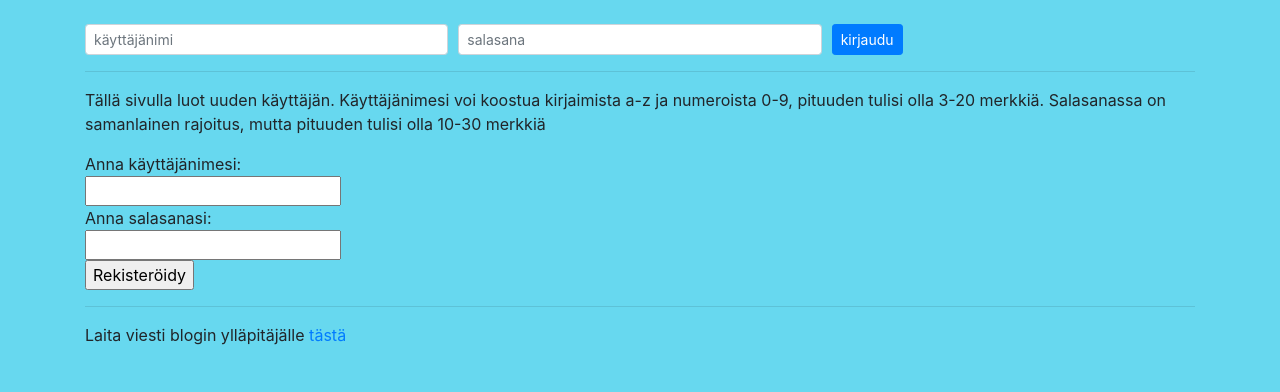
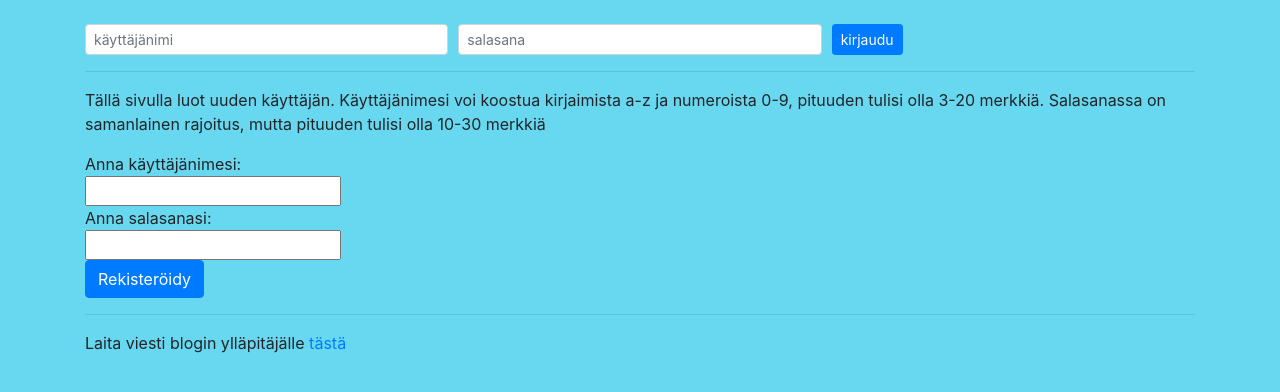
Before and after one commit to antti-hartikka/tsoha-blog, a Flask app: page /signup in a window 1280 px wide. Shown: the part 64-456 px from the top of the page. Run offline with Flask 2, Linux system fonts and the light colour scheme; some libraries are stand-ins or nearby versions.

Commit message:
updated button class

```diff
--- a/templates/signup.html
+++ b/templates/signup.html
@@ -28,6 +28,6 @@
         {% endif %}
 
         <br>
-        <input type="submit" value="Rekisteröidy">
+        <input type="submit" class="btn btn-primary" value="Rekisteröidy">
     </form>
 {% endblock %}}
```
